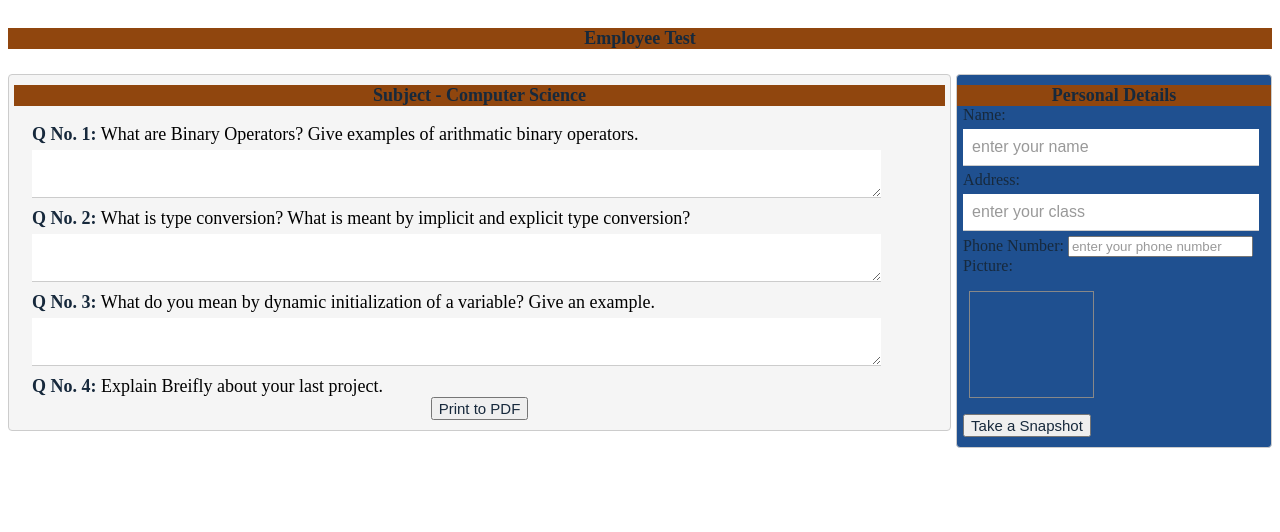
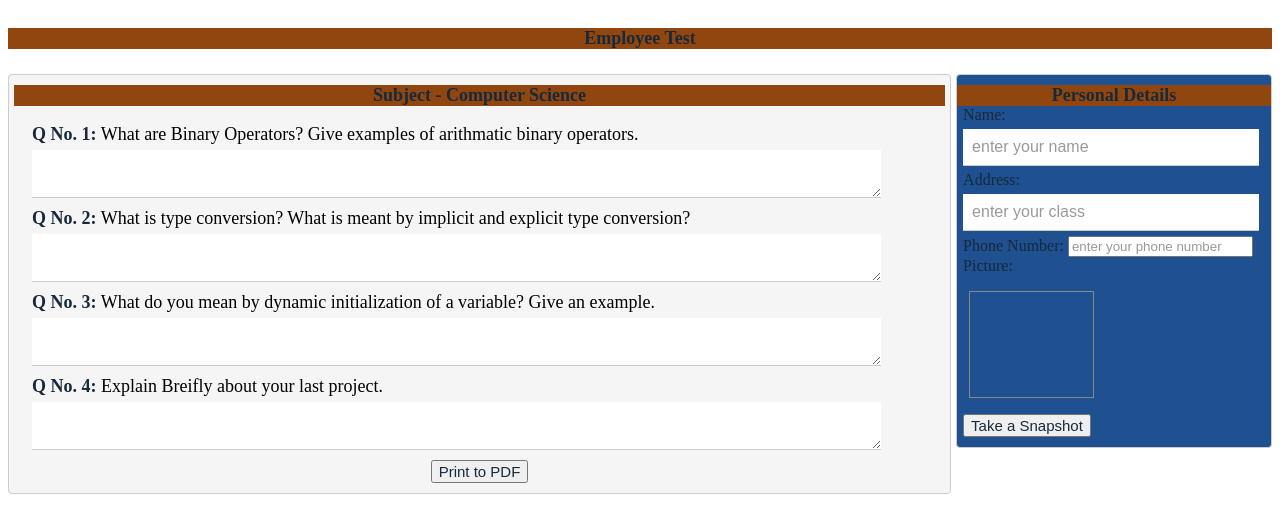
Before and after one commit to suddiitm/Front-end-project1, a plain HTML site: page index.html in a window 1280 px wide. Drawn offline with Linux system fonts and the light colour scheme; a script that the page names is missing; files whose address does not match are found by name.

Commit message:
Update index.html

```diff
--- a/index.html
+++ b/index.html
@@ -74,6 +74,7 @@
 
 
                 </li>
+                <li><textarea id="a3"></textarea></li>
             </ul>
         </div>
 
```
